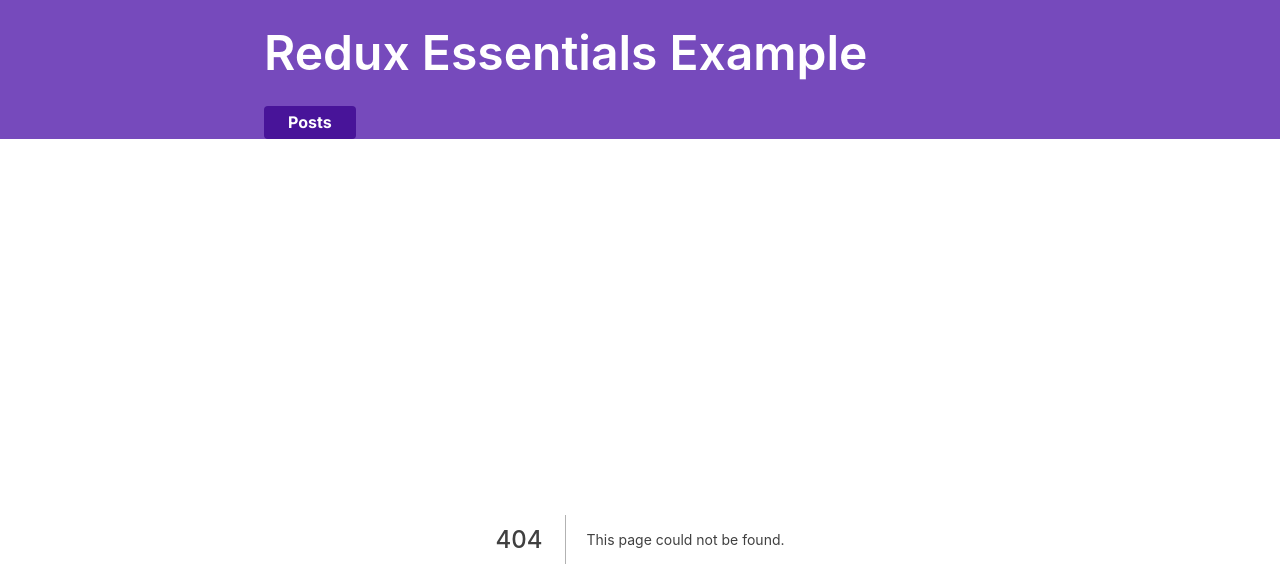
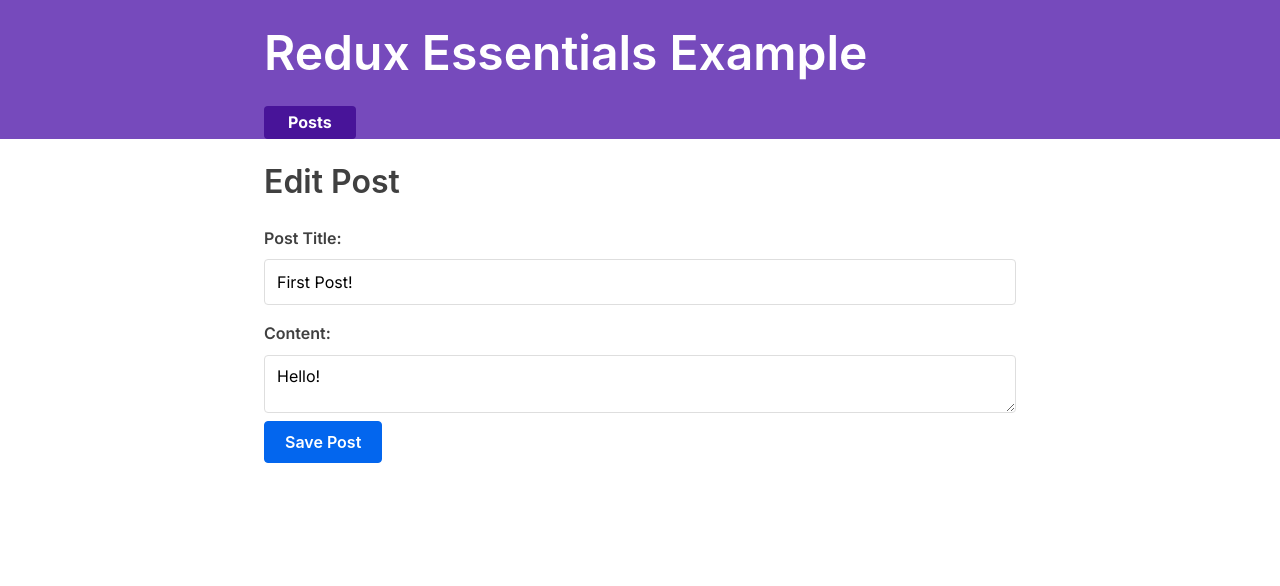
Before and after one commit to DevAiKaiSys/ReduxTutorial, a Next.js app in the folder redux-essentials-example/: page /editPost/1 in a window 1280 px wide. Before the commit this address had no page. Shown: the top 586 px of the page. Built offline with nearby package versions, Linux system fonts and the light colour scheme.

Commit message:
Redux Essentials, Part 4: Creating an Edit Post Form

```diff
--- /dev/null
+++ b/redux-essentials-example/app/editPost/[postId]/page.tsx
@@ -0,0 +1,8 @@
+import { EditPostForm } from "@/app/ui/posts/EditPostForm";
+import React from "react";
+
+type Props = {};
+
+export default function Page({}: Props) {
+  return <EditPostForm />;
+}
--- /dev/null
+++ b/redux-essentials-example/app/ui/posts/EditPostForm.tsx
@@ -0,0 +1,63 @@
+"use client";
+import React, { useState } from "react";
+import { useParams, useRouter } from "next/navigation";
+import { useAppDispatch, useAppSelector } from "@/lib/redux/hooks";
+import { postUpdated } from "@/lib/redux/slices/postsSlice/postsSlice";
+
+type Props = {};
+
+export const EditPostForm = ({}: /* match */ Props) => {
+  //   const { postId } = match.params;
+  const { postId } = useParams<{ postId: string }>();
+
+  const post = useAppSelector((state) =>
+    state.posts.find((post) => post.id === postId)
+  );
+
+  const [title, setTitle] = useState(post?.title);
+  const [content, setContent] = useState(post?.content);
+
+  const dispatch = useAppDispatch();
+  //   const history = useHistory();
+  const router = useRouter();
+
+  const onTitleChanged = (e: React.ChangeEvent<HTMLInputElement>) =>
+    setTitle(e.target.value);
+  const onContentChanged = (e: React.ChangeEvent<HTMLTextAreaElement>) =>
+    setContent(e.target.value);
+
+  const onSavePostClicked = () => {
+    if (title && content) {
+      dispatch(postUpdated({ id: postId, title, content }));
+      //   history.push(`/posts/${postId}`);
+      router.push(`/posts/${postId}`);
+    }
+  };
+
+  return (
+    <section>
+      <h2>Edit Post</h2>
+      <form>
+        <label htmlFor="postTitle">Post Title:</label>
+        <input
+          type="text"
+          id="postTitle"
+          name="postTitle"
+          placeholder="What's on your mind?"
+          value={title}
+          onChange={onTitleChanged}
+        />
+        <label htmlFor="postContent">Content:</label>
+        <textarea
+          id="postContent"
+          name="postContent"
+          value={content}
+          onChange={onContentChanged}
+        />
+      </form>
+      <button type="button" onClick={onSavePostClicked}>
+        Save Post
+      </button>
+    </section>
+  );
+};
--- a/redux-essentials-example/app/ui/posts/SinglePostPage.tsx
+++ b/redux-essentials-example/app/ui/posts/SinglePostPage.tsx
@@ -1,5 +1,6 @@
 "use client";
 import { useAppSelector } from "@/lib/redux/hooks";
+import Link from "next/link";
 import { useParams } from "next/navigation";
 import React from "react";
 
@@ -26,6 +27,9 @@ export const SinglePostPage = ({}: /* match */ Props) => {
       <article className="post">
         <h2>{post.title}</h2>
         <p className="post-content">{post.content}</p>
+        <Link href={`/editPost/${post.id}`} className="button">
+          Edit Post
+        </Link>
       </article>
     </section>
   );
```
